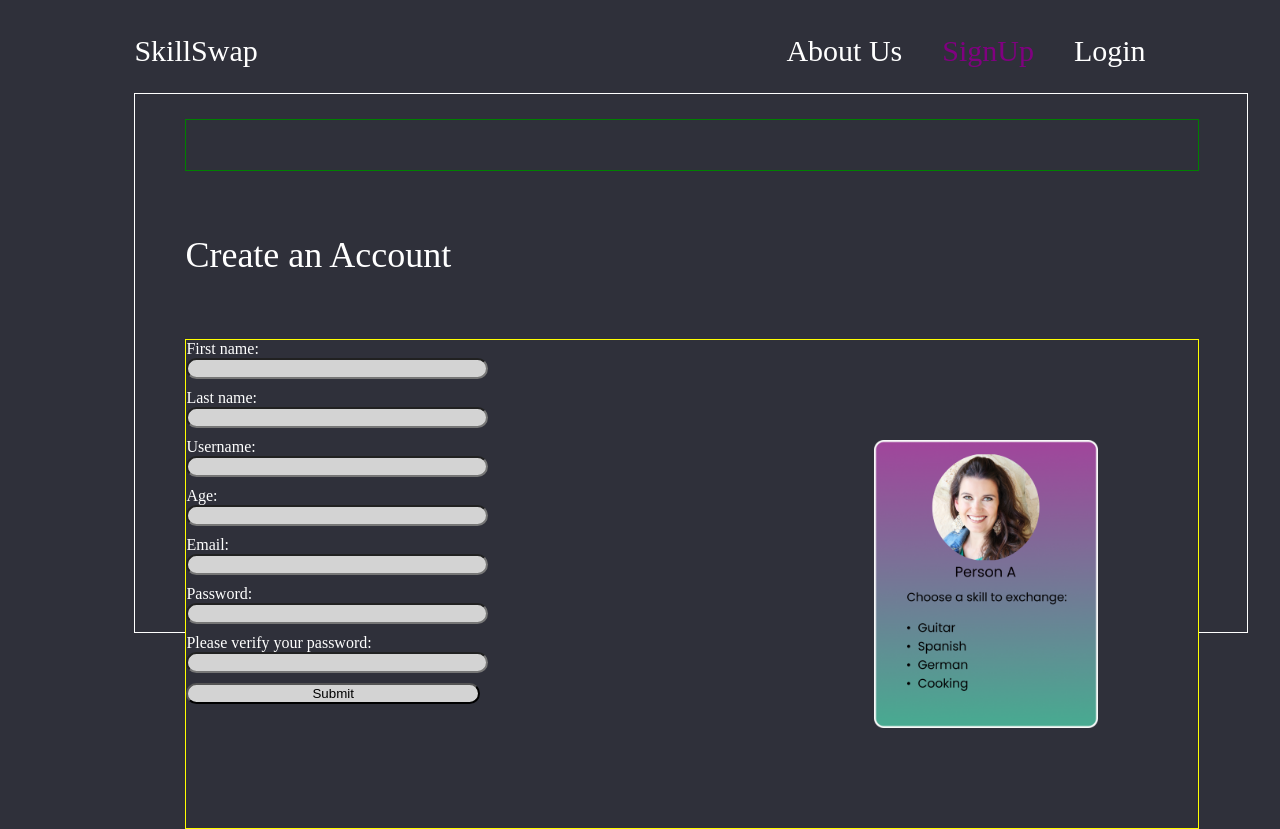
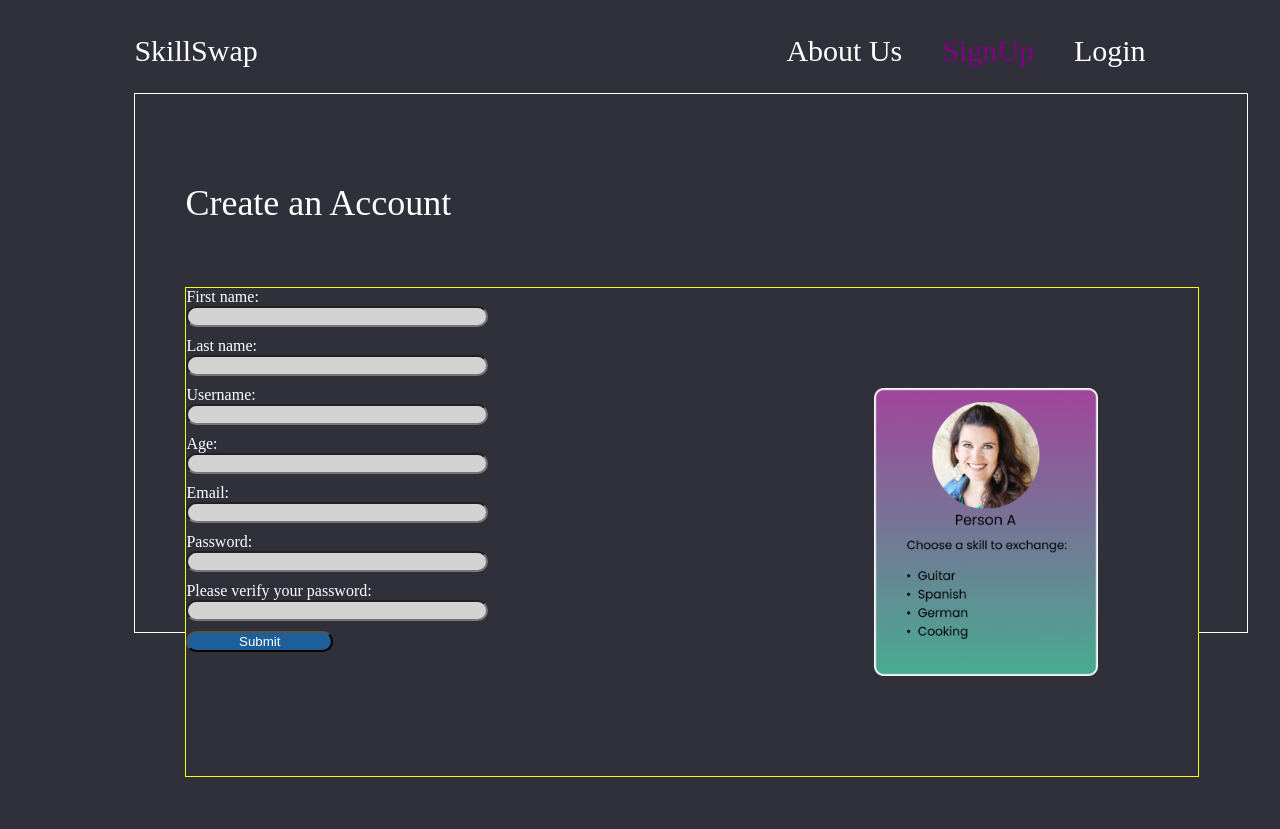
Before and after one commit to Adriana2288/skillswap-frontend, a React (Create React App) app: page /signup in a window 1280 px wide. After the commit the page ends 800 px from the top, so only its background shows below. Built offline with nearby package versions, Linux system fonts and the light colour scheme.

Commit message:
fixed submit button on form

```diff
--- a/src/assets/css/signup.css
+++ b/src/assets/css/signup.css
@@ -7,12 +7,12 @@
 
 }
 
-.signup_navbar {
+/* .signup_navbar {
     width: 100%;
     border: 1px solid green;
     height: 50px;
 
-}
+} */
 
 .container {
     width: 367px;
@@ -36,7 +36,7 @@
     margin-bottom: 10px;
 }
 
-.submit button {
+.submitbtn {
     width: 25%;
     border-radius: 12px;
     background-color: #1E5F9A;
--- a/src/components/SignUp.js
+++ b/src/components/SignUp.js
@@ -84,7 +84,7 @@ class Registration extends Component {
   render() {
     return (
       <div className="wrapper">
-        <section className="signup_navbar"></section>
+        {/* <section className="signup_navbar"></section> */}
 
         <h2 className="createAcc"> Create an Account</h2>
         <main className="signup_main">
@@ -153,8 +153,8 @@ class Registration extends Component {
                 />
               </label>
               <br />
-              <input type="submit" value="Submit" />
             </form>
+            <input className="submitbtn" type="submit" value="Submit" />
           </div>
           <img className="card" src={card} alt="logo" />
         </main>
```
